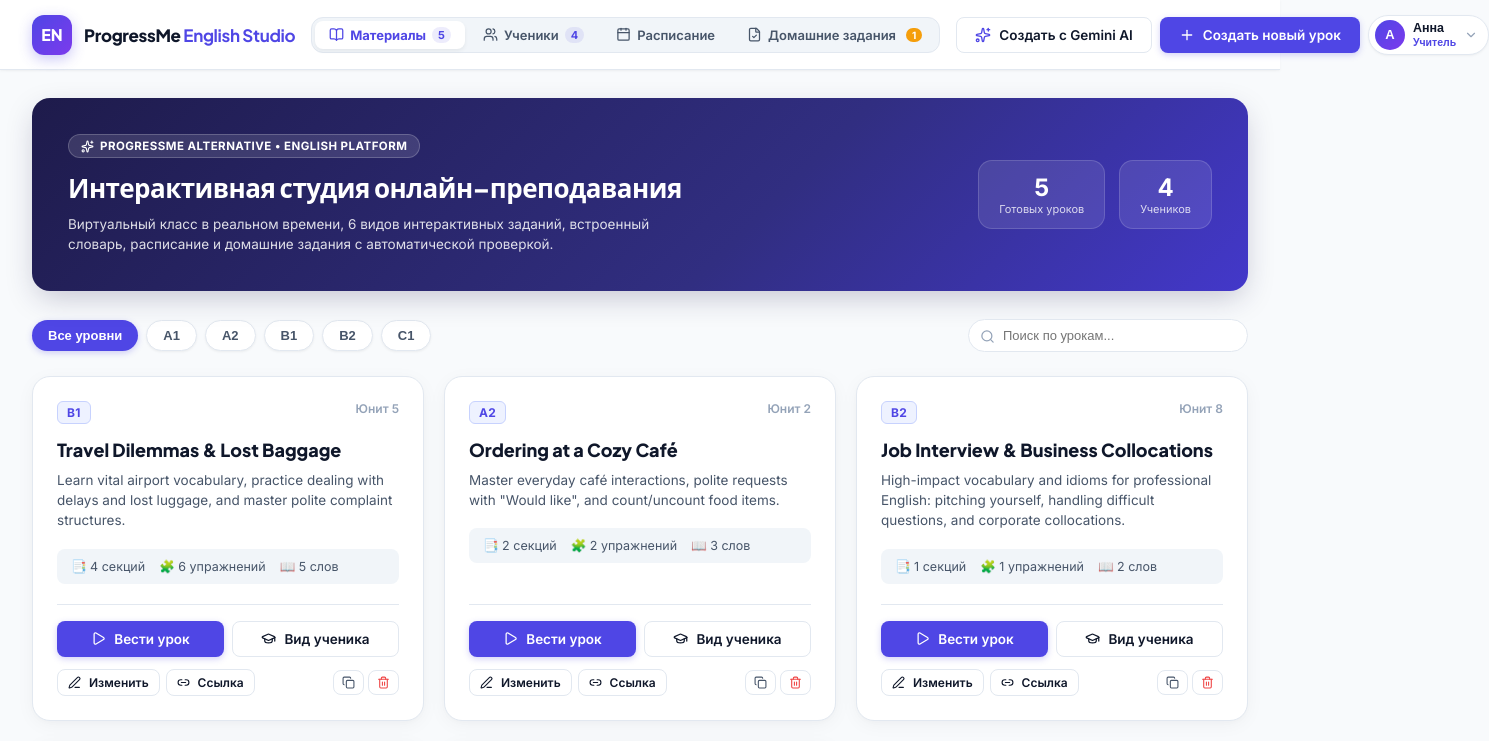
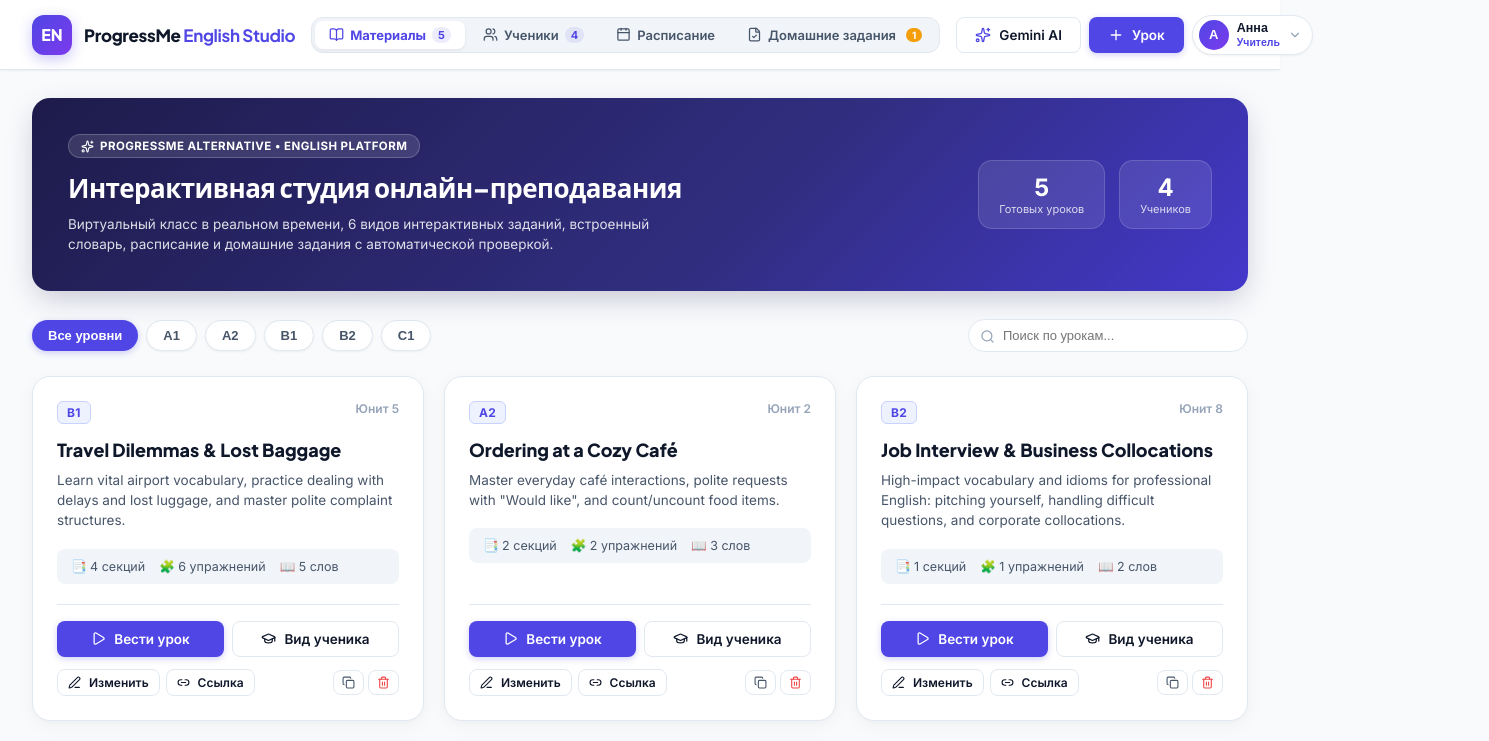
Before and after one commit to XDobriev/interactive-english, a React (Vite) app: page / in a window 1280 px wide. Shown: the top 741 px of the page, 1489 px wide, since content can reach past the window. Built offline with nearby package versions, Linux system fonts and the light colour scheme.

Commit message:
style: optimize topbar action button labels and account menu spacing

```diff
--- a/src/index.css
+++ b/src/index.css
@@ -1017,6 +1017,20 @@ html, body {
    BREAKPOINT: <= 1440px (Standard Laptops & High-DPI Windows 125%/150% scaling)
    -------------------------------------------------------------------------- */
 @media (max-width: 1440px) {
+  /* Dashboard Action Buttons compact labels */
+  .btn-dashboard-ai .btn-label-desktop {
+    display: none !important;
+  }
+  .btn-dashboard-ai .btn-label-mobile {
+    display: inline !important;
+  }
+  .btn-dashboard-create .btn-label-desktop {
+    display: none !important;
+  }
+  .btn-dashboard-create .btn-label-mobile {
+    display: inline !important;
+  }
+
   /* Hide text labels in classroom tools, leaving sleek icon buttons */
   .classroom-tools-pill .tool-btn-text {
     display: none !important;
```
